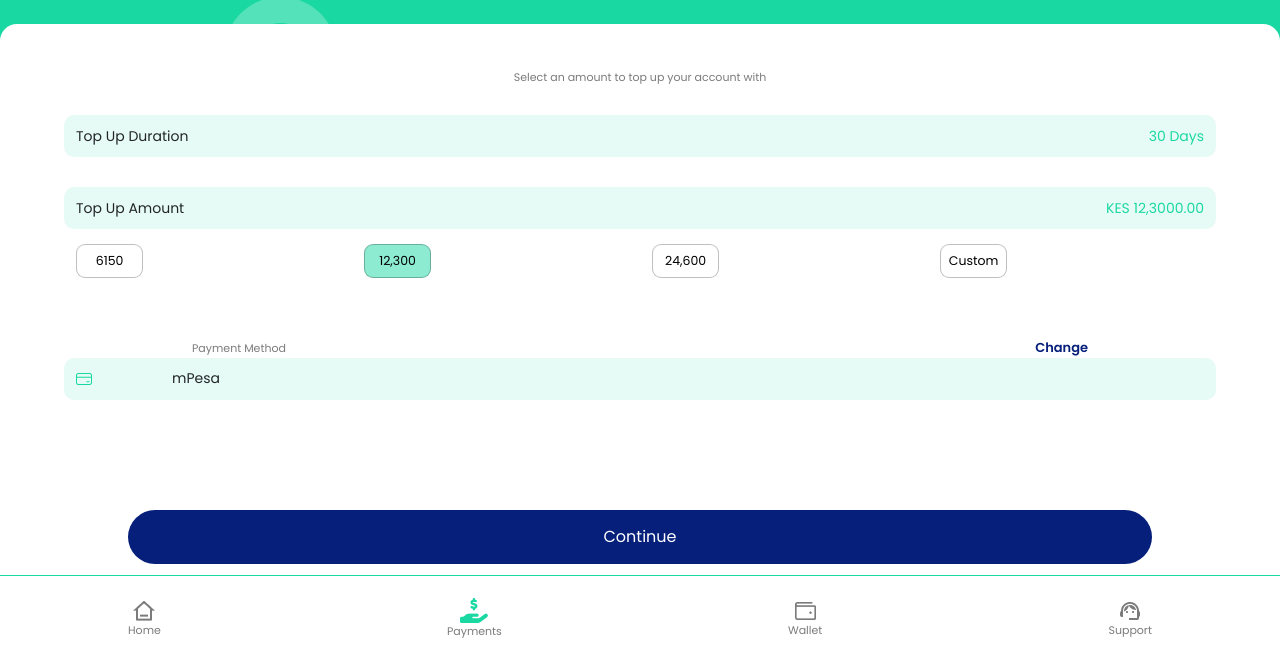
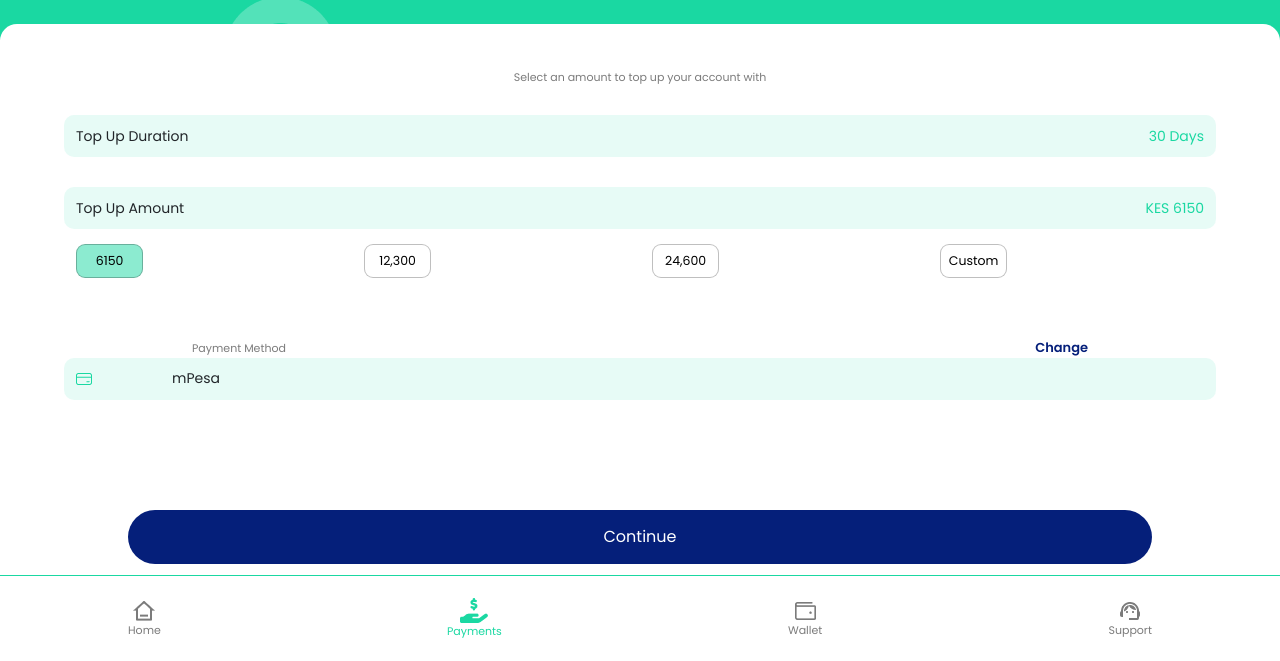
Before and after one commit to iRTerence/MoPhone, a plain HTML site: page payment.html in a window 1280 px wide. Both pictures are taken after a click on the button "6150". Shown: the part 139-800 px from the top of the page. Drawn offline with nearby package versions, Linux system fonts and the light colour scheme.

Commit message:
added onclick to change text and button colour

```diff
--- a/payment.html
+++ b/payment.html
@@ -50,31 +50,31 @@
                 </div>
             </div>
             <div class="top-up row">
-                <div class="col-7">
+                <div class="col-7 ">
                     Top Up Amount
                 </div>
-                <div class="col-5 top-up-date">
-                    KES 12,3000.00
+                <div class="col-5 top-up-date " id="top-up-amount" value="0">
+                    KES 0
                 </div>
             </div>
             <div class="row button-ammount">
-                <div class="col-3 ">
-                    <button  class="button-ammount-style">
+                <div class="col-3" >
+                    <button  class="button-ammount-style" value="6150" id="button1-total" >
                         6150
                     </button>
                 </div>
                 <div class="col-3 ">
-                    <button style="background: rgba(26, 216, 162, 0.5);" class="button-ammount-style">
+                    <button class="button-ammount-style" value="12,300" id="button2-total" >
                         12,300
                     </button>
                 </div>
                 <div class="col-3 ">
-                    <button class="button-ammount-style">
+                    <button class="button-ammount-style" value="24,600" id="button3-total" >
                         24,600
                     </button>
                 </div>
                 <div class="col-3 ">
-                    <button class="button-ammount-style">
+                    <button class="button-ammount-style" id="button4-total" >
                         Custom
                     </button>
                 </div>
@@ -116,7 +116,7 @@
                 </div>
                 <div class="dispaly text-center">
                     <img src="resources/images/payments.png"></img>
-                    <div class="nav-text">
+                    <div class="nav-text" style="color: #1AD8A2;">
                         Payments
                     </div>
                 </div>
--- a/resources/css/stylesheet.css
+++ b/resources/css/stylesheet.css
@@ -495,6 +495,8 @@ html, body {
 
 }
 
+
+
 .payment-page .payment-method{
 
     display:flex;
@@ -621,3 +623,7 @@ html, body {
     }
 
 }
+
+.selected-payment{
+    background: rgba(26, 216, 162, 0.5) !important;
+}
--- a/resources/js/index.js
+++ b/resources/js/index.js
@@ -1 +1,15 @@
-console.log('hello');
+// Payment Screen Javascript
+let $topAmount = $('#top-up-amount');
+
+// On click to change the payment colour
+$(document).ready(function() {
+    $(".button-ammount-style").click(function() {
+    //Remove highlight of button click
+     $('.button-ammount').find('*').removeClass("selected-payment")
+      $(this).toggleClass("selected-payment");
+      //change text displayed on top up amount
+      $topAmount.text(`KES ` + this.value);
+    //   $topAmount.val(this.value)
+    //   console.log($topAmount.text())
+    });
+  });
```
